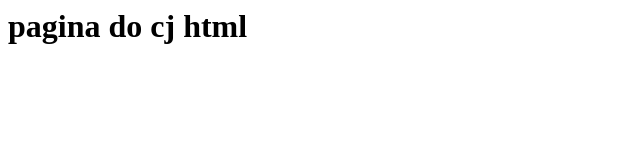
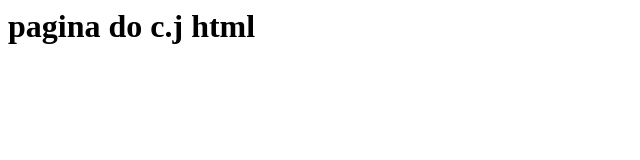
Before and after one commit to stxupzon/primeira-pagina1, a plain HTML site: page index.html in a window 1280 px wide. Shown: the whole page, without its empty margins (0-640 px from the left). Drawn offline with Linux system fonts and the light colour scheme.

Commit message:
Update index.html

```diff
--- a/index.html
+++ b/index.html
@@ -1,3 +1,3 @@
 <html>
-  <h1> pagina do cj html</h1>
+  <h1> pagina do c.j html</h1>
 </html>
```
